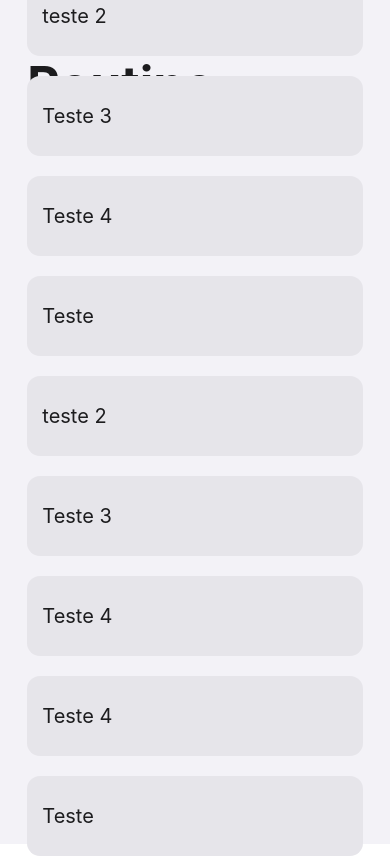
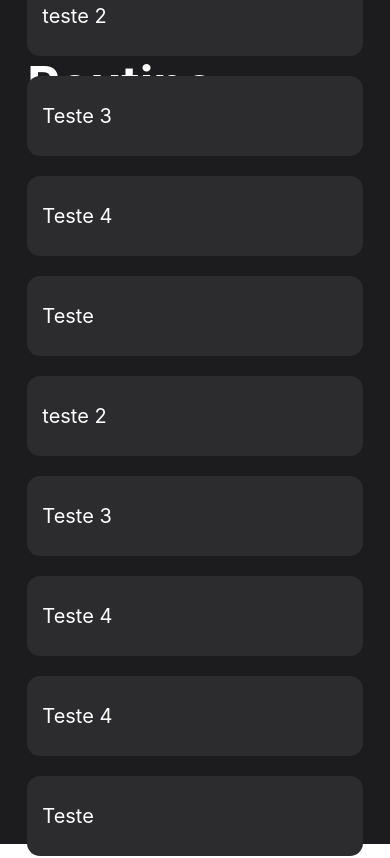
Before and after one commit to Felipe-Gabriel-dos-Santos/Routine, a React Native app: screen / in a window 390 px wide. Shown: the top 858 px of the page. Built offline with nearby package versions, Linux system fonts and the light colour scheme.

Commit message:
Added "Swipe to Delete" Animations in Tasks

```diff
--- a/App.tsx
+++ b/App.tsx
@@ -1,5 +1,5 @@
 import React from 'react';
-import {StatusBar} from 'react-native';
+import { StatusBar } from 'expo-status-bar';
 import theme from './src/global/themes/theme';
 import {ColorPatterns} from './src/@types/styles/color_patterns';
 
@@ -8,14 +8,16 @@ import {GestureHandlerRootView} from 'react-native-gesture-handler';
 import Home from './src/pages/home';
 
 const App: React.FC = () => {
-  const ColorScheme: ColorPatterns = 'light';
+	const ColorScheme: ColorPatterns = 'dark';
+
 	const Theme = theme[ColorScheme];
 
 	return (
-    // eslint-disable-next-line react-native/no-inline-styles
+
 		<GestureHandlerRootView style={{flex: 1}}>
 			<ThemeProvider theme={Theme}>
 				<StatusBar
+					animated
 					translucent={false}
 					backgroundColor={Theme.colors.backgroundColor.primary}
 				/>
--- a/package.json
+++ b/package.json
@@ -25,6 +25,10 @@
     "@types/react": "~17.0.21",
     "@types/react-native": "~0.64.12",
     "@types/styled-components-react-native": "^5.1.3",
+    "@typescript-eslint/eslint-plugin": "^5.10.1",
+    "@typescript-eslint/parser": "^5.10.1",
+    "eslint": "^8.8.0",
+    "eslint-plugin-react": "^7.28.0",
     "typescript": "~4.3.5"
   },
   "private": true
--- a/src/@types/styles/styled.d.ts
+++ b/src/@types/styles/styled.d.ts
@@ -23,6 +23,7 @@ declare module 'styled-components' {
       backgroundColor: IBackground;
       fontColor: IFont;
       alertColor: IAlert;
+      deleteColor: string;
     };
   }
 }
--- a/src/global/themes/theme.ts
+++ b/src/global/themes/theme.ts
@@ -16,6 +16,8 @@ const light: DefaultTheme = {
 			danger: '#ffcc00',
 			error: '#ff3b2f',
 		},
+
+		deleteColor: '#ff3b2f',
 	},
 };
 
@@ -35,6 +37,8 @@ const dark: DefaultTheme = {
 			danger: '#ffd60a',
 			error: '#ff4539',
 		},
+
+		deleteColor: '#ff4539',
 	},
 };
 
--- a/src/pages/tasks/task/index.tsx
+++ b/src/pages/tasks/task/index.tsx
@@ -1,18 +1,36 @@
 import React from 'react';
 
 import {Font} from '../../../global/styles';
-import {TaskBackground} from './styles';
+import {DeleteView, TaskBackground} from './styles';
+import Swipeable from 'react-native-gesture-handler/Swipeable';
+import { View } from 'react-native';
+import { EvilIcons } from '@expo/vector-icons';
 
-interface Props {
+interface TaskProps {
   title: string;
 }
 
-const Task: React.FC<Props> = ({title}) => {
-  return (
-    <TaskBackground>
-      <Font>{title}</Font>
-    </TaskBackground>
-  );
+const Task: React.FC<TaskProps> = ({title}) => {
+
+	function RightActions(){
+		return (
+			<DeleteView>
+				<EvilIcons name="trash" size={40} color='#ffffff' />
+			</DeleteView>
+		);
+	}
+
+	return (
+		<Swipeable
+			renderRightActions={RightActions}
+		>
+			<View>
+				<TaskBackground>
+					<Font>{title}</Font>
+				</TaskBackground>
+			</View>
+		</Swipeable>
+	);
 };
 
 export default Task;
--- a/src/pages/tasks/task/styles.ts
+++ b/src/pages/tasks/task/styles.ts
@@ -8,3 +8,10 @@ export const TaskBackground = styled.View`
   min-height: 80px;
   border-radius: 13px;
 `;
+
+export const DeleteView = styled(TaskBackground)`
+  flex: 1;
+  background-color: ${({theme}) => theme.colors.deleteColor};;
+  padding: 20px;
+  align-items: flex-end;
+`;
--- a/src/pages/tasks/taskList/index.tsx
+++ b/src/pages/tasks/taskList/index.tsx
@@ -75,6 +75,7 @@ const TaskList: React.FC = () => {
   		title: 'Teste 4',
   	},
   ];
+
   return (
   	<TaskListContainer>
   		<View>
```
Also changed, not shown: src/components/Header/index.tsx (+5 -5 lines), src/pages/home/index.tsx (+8 -8 lines), .eslintrc.json (added), src/pages/tasks/index.tsx (indentation only), 1 other file (tests, documents, lock files or other folders). Lines whose indentation alone changed are shown as unchanged.
